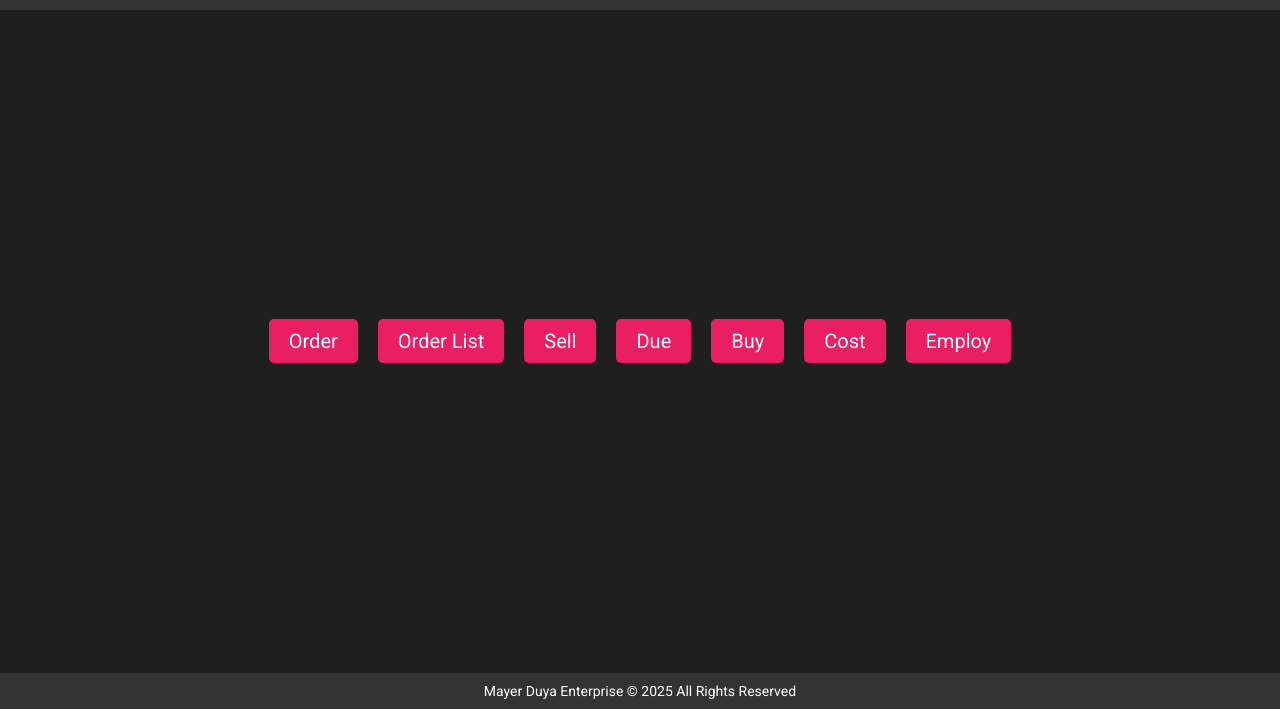
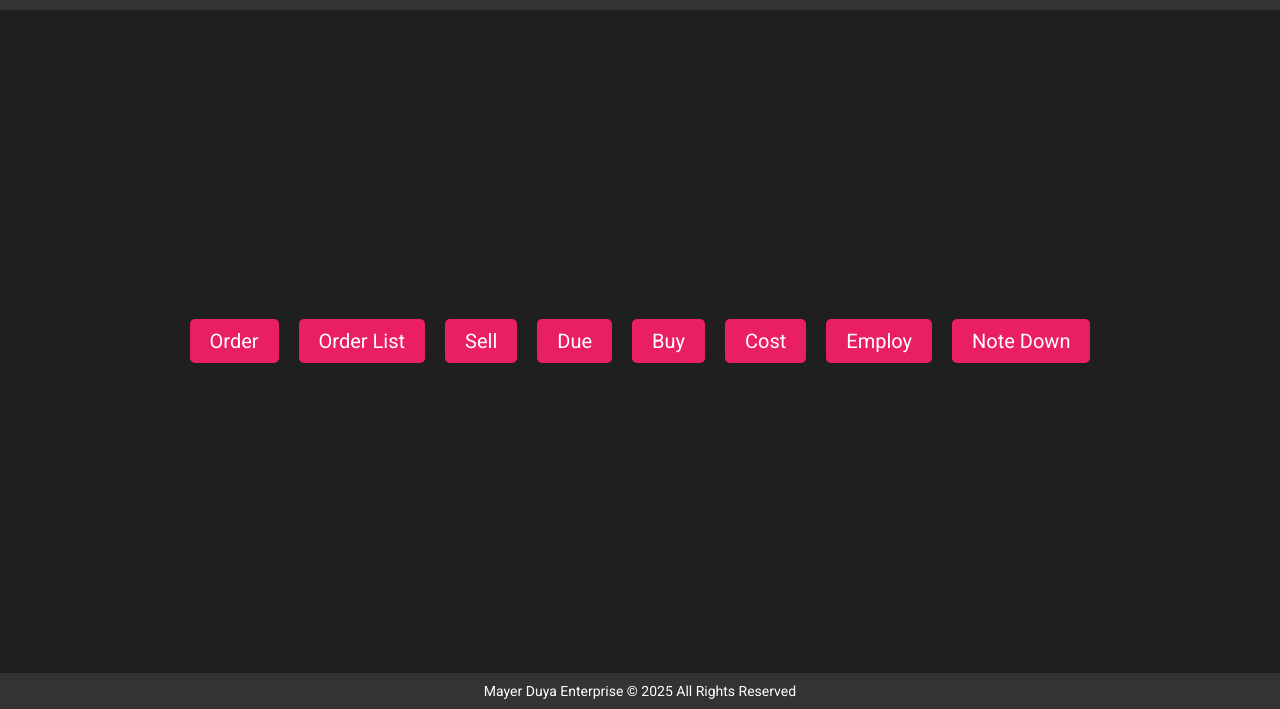
Before and after one commit to Ariyan550/mayerduya, a plain HTML site: page index.html in a window 1280 px wide. Shown: the part 91-800 px from the top of the page. Drawn offline with Linux system fonts and the light colour scheme.

Commit message:
Update index.html

```diff
--- a/index.html
+++ b/index.html
@@ -148,6 +148,7 @@
       <a href="buy.html" class="btn">Buy</a>
        <a href="cost.html" class="btn">Cost</a>
        <a href="worker.html" class="btn">Employ</a>
+       <a href="note.html" class="btn">Note Down</a>
 
     </div>
 
```
